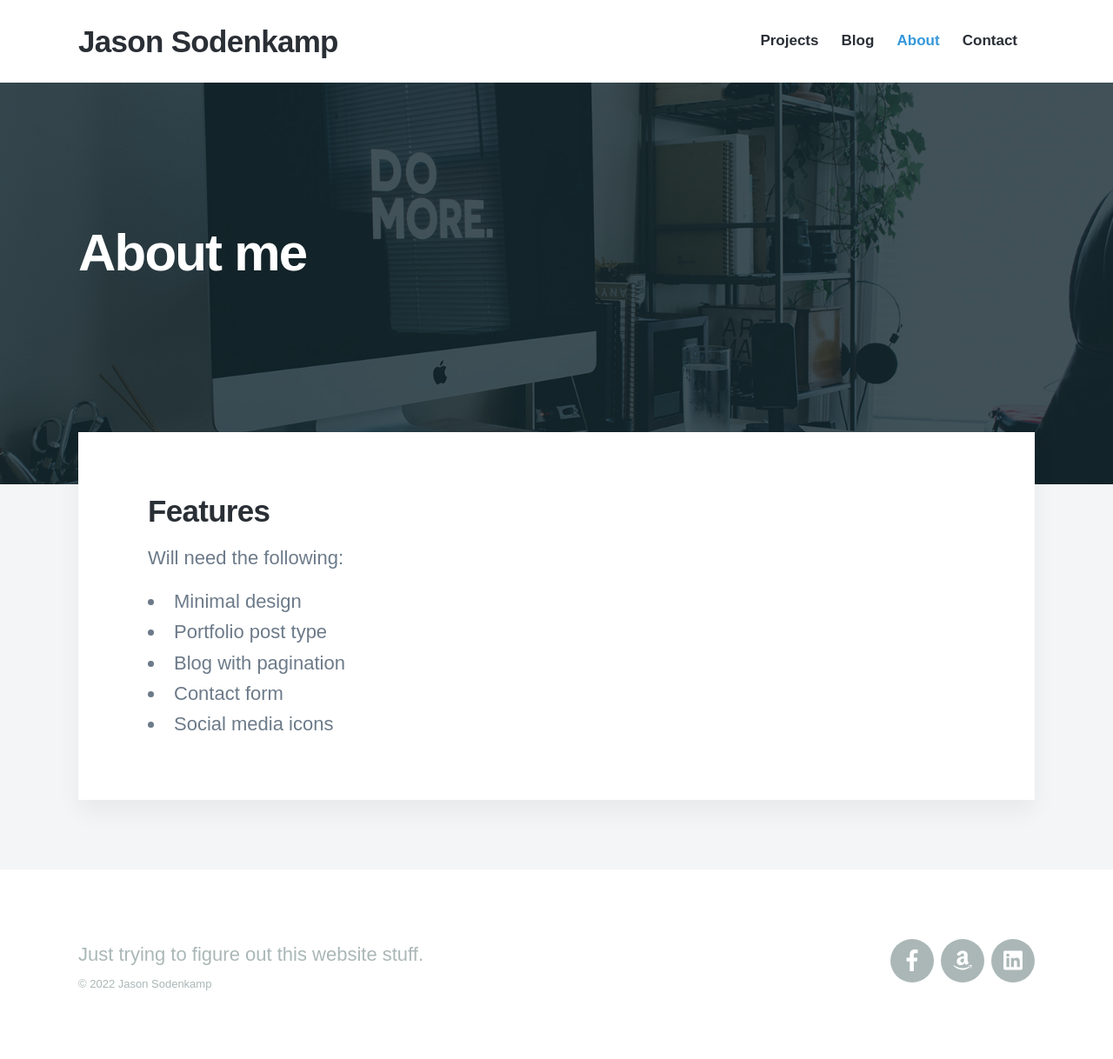
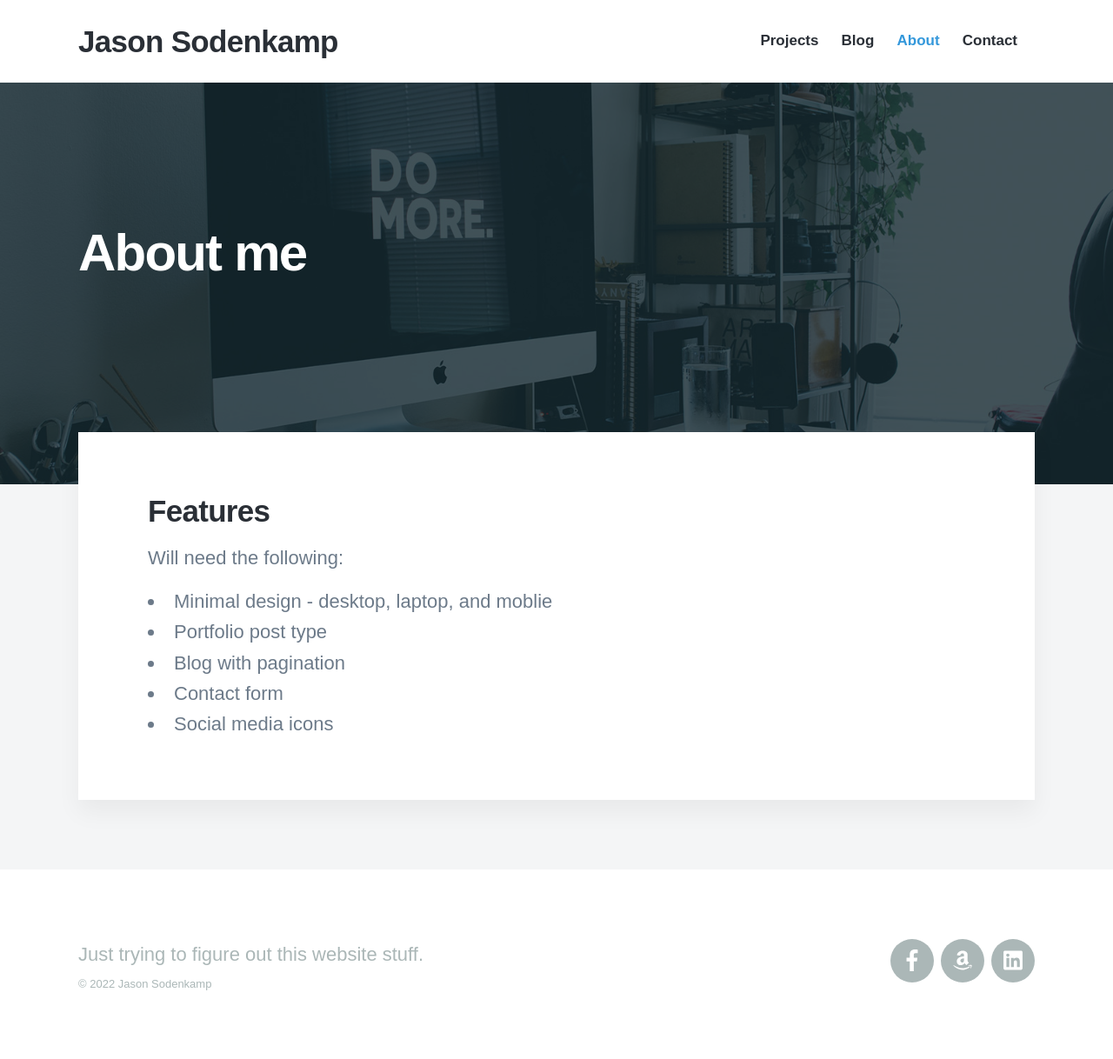
Before and after one commit to jcsodenkamp/jcsodenkamp.github.io, a Jekyll site: the page built from _pages/about.md, in a window 1280 px wide. Shown: the whole page at 87% size. Built offline with Jekyll 4.4.1, drawn with Linux system fonts in a browser that asks for light colours; nearby versions of some CDN libraries; some web fonts are replaced.

Commit message:
Update about.md

```diff
--- a/_pages/about.md
+++ b/_pages/about.md
@@ -9,7 +9,7 @@ featured_image: /images/demo/about.jpg
 
 Will need the following:
 
-* Minimal design
+* Minimal design - desktop, laptop, and moblie
 * Portfolio post type
 * Blog with pagination
 * Contact form
```
